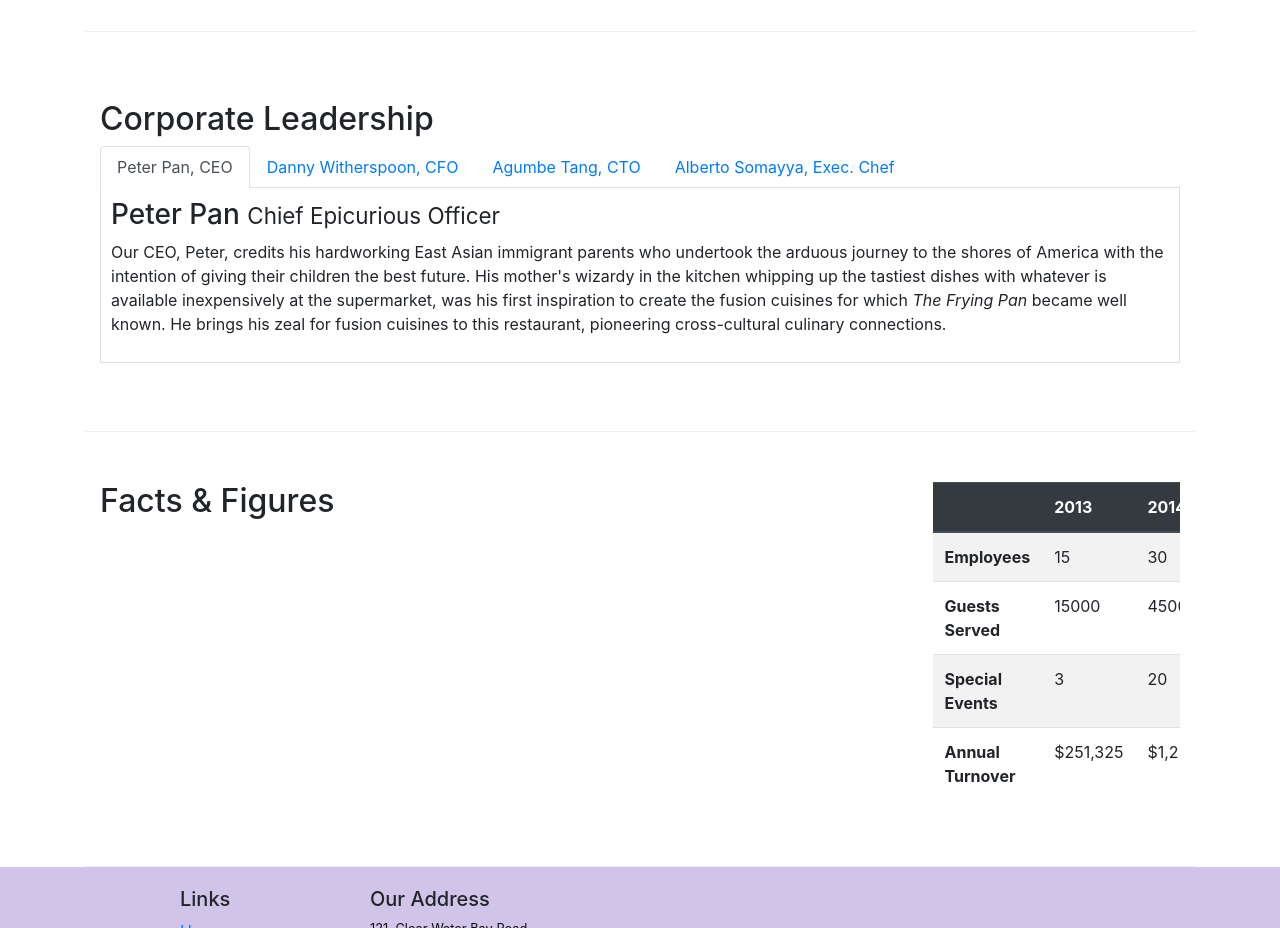
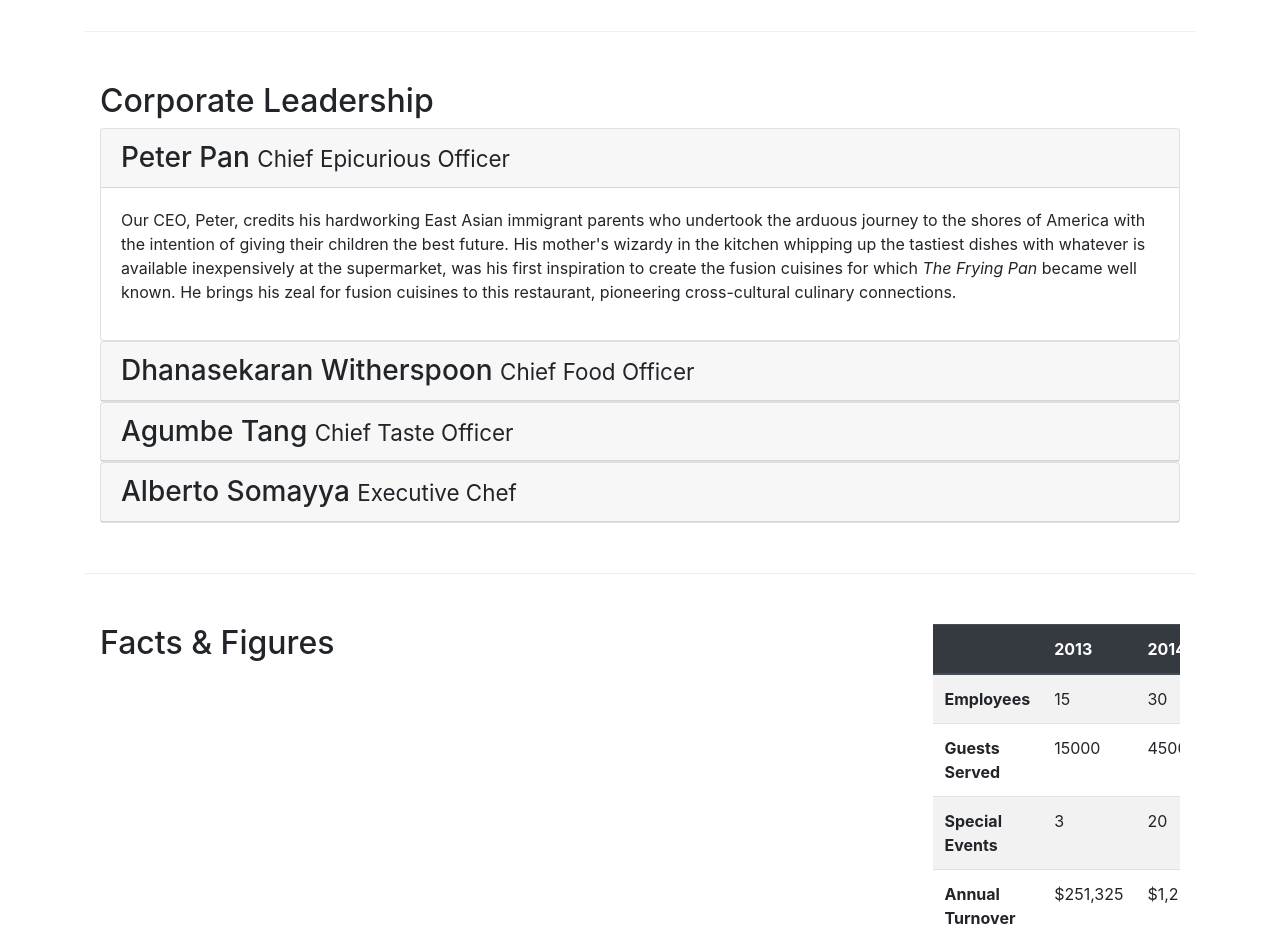
Before and after one commit to IbrahimAdDandan/Coursera-Bootstrap4, a website: page conFusion/aboutus.html in a window 1280 px wide. Shown: the part 940-1868 px from the top of the page. Drawn offline with nearby package versions, Linux system fonts and the light colour scheme.

Commit message:
Accordion

```diff
--- a/conFusion/aboutus.html
+++ b/conFusion/aboutus.html
@@ -104,7 +104,7 @@
     <div class="row row-content align-items-center">
       <div class="col-12">
         <h2>Corporate Leadership</h2>
-        <ul class="nav nav-tabs">
+        <!-- <ul class="nav nav-tabs">
           <li class="nav-item">
             <a class="nav-link active" href="#peter"
               role="tab" data-toggle="tab">Peter Pan, CEO</a>
@@ -121,33 +121,91 @@
             <a class="nav-link" href="#alberto" role="tab"
               data-toggle="tab">Alberto Somayya, Exec. Chef</a>
           </li>
-      </ul>
-        <div class="tab-content">
-            <div role="tabpanel" class="tab-pane fade show active" id="peter">
-                <h3>Peter Pan <small>Chief Epicurious Officer</small></h3>
+      </ul> -->
+        <div id="accordion">
+            <!-- <div class="tab-content"> -->
+                <div class="card">
+                    <div class="card-header" role="tab" id="peterhead">
+                    <h3 class="mb-0">
+                        <a data-toggle="collapse" data-target="#peter">
+                        Peter Pan <small>Chief Epicurious Officer</small>
+                        </a>
+                    </h3>
+                    </div>
+                    <div class="collapse show" id="peter" data-parent="#accordion">
+                        <div class="card-body">
                             <p class="d-none d-sm-block">Our CEO, Peter, credits his hardworking East Asian immigrant parents who undertook the arduous journey to the shores of America with the intention of giving their children the best future. His mother's wizardy in
                                 the kitchen whipping up
                                 the tastiest dishes with whatever is available inexpensively at the supermarket, was his first inspiration to create the fusion cuisines for which <em>The Frying Pan</em> became well known. He brings his zeal for fusion cuisines to this
                                 restaurant, pioneering cross-cultural culinary connections.</p>
                         </div>
-            <div role="tabpanel" class="tab-pane fade" id="danny">
-                <h3>Dhanasekaran Witherspoon <small>Chief Food Officer</small></h3>
+                    </div>
+                </div>
+                <!-- <div role="tabpanel" class="tab-pane fade show active" id="peter">
+                    <h3>Peter Pan <small>Chief Epicurious Officer</small></h3>
+                    <p class="d-none d-sm-block"></p>
+                </div> -->
+                <div class="card">
+                    <div class="card-header" role="tab" id="dannyhead">
+                    <h3 class="mb-0">
+                        <a class="collapsed" data-toggle="collapse" data-target="#danny">
+                        Dhanasekaran Witherspoon <small>Chief Food Officer</small>
+                        </a>
+                    </h3>
+                </div>
+                <div class="collapse" id="danny" data-parent="#accordion">
+                    <div class="card-body">
                         <p class="d-none d-sm-block">Our CFO, Danny, as he is affectionately referred to by his colleagues, comes from a long established family tradition in farming and produce. His experiences growing up on a farm in the Australian outback gave him
                             great appreciation for
                             varieties of food sources. As he puts it in his own words, <em>Everything that runs, wins, and everything that stays, pays!</em></p>
                     </div>
-            <div role="tabpanel" class="tab-pane fade" id="agumbe">
-                <h3>Agumbe Tang <small>Chief Taste Officer</small></h3>
+                </div>
+            </div>
+                <!-- <div role="tabpanel" class="tab-pane fade" id="danny">
+                    <h3>Dhanasekaran Witherspoon <small>Chief Food Officer</small></h3>
+                    <p class="d-none d-sm-block"></p>
+                </div> -->
+                <div class="card">
+                    <div class="card-header" role="tab" id="agumbehead">
+                    <h3 class="mb-0">
+                        <a class="collapsed" data-toggle="collapse" data-target="#agumbe">
+                        Agumbe Tang <small>Chief Taste Officer</small>
+                        </a>
+                    </h3>
+                </div>
+                <div class="collapse" id="agumbe" data-parent="#accordion">
+                    <div class="card-body">
                         <p class="d-none d-sm-block">Blessed with the most discerning gustatory sense, Agumbe, our CTO, personally ensures that every dish that we serve meets his exacting tastes. Our chefs dread the tongue lashing that ensues if their dish does not
                             meet his exacting
                             standards. He lives by his motto, <em>You click only if you survive my lick.</em></p>
                     </div>
-            <div role="tabpanel" class="tab-pane fade" id="alberto">
-                <h3>Alberto Somayya <small>Executive Chef</small></h3>
+                </div>
+            </div>
+                <!-- <div role="tabpanel" class="tab-pane fade" id="agumbe">
+                    <h3>Agumbe Tang <small>Chief Taste Officer</small></h3>
+                    <p class="d-none d-sm-block"></p>
+                </div> -->
+                <div class="card">
+                    <div class="card-header" role="tab" id="albertohead">
+                    <h3 class="mb-0">
+                        <a class="collapsed" data-toggle="collapse" data-target="#alberto">
+                        Alberto Somayya <small>Executive Chef</small>
+                        </a>
+                    </h3>
+                </div>
+                <div class="collapse" id="alberto" data-parent="#accordion">
+                    <div class="card-body">
                         <p class="d-none d-sm-block">Award winning three-star Michelin chef with wide International experience having worked closely with whos-who in the culinary world, he specializes in creating mouthwatering Indo-Italian fusion experiences. He
                             says, <em>Put together the
-                    cuisines from the two craziest cultures, and you get a winning hit! Amma Mia!</em></p>
+                              cuisines from the two craziest cultures, and you get a winning hit! Amma Mia!</em></em></p>
                     </div>
+                </div>
+            </div>
+                <!-- <div role="tabpanel" class="tab-pane fade" id="alberto">
+                    <h3>Alberto Somayya <small>Executive Chef</small></h3>
+                    <p class="d-none d-sm-block"></p>
+                </div> -->
+            <!-- </div> -->
         </div>
       </div>
     </div>
```
Lines whose indentation alone changed are shown as unchanged.
